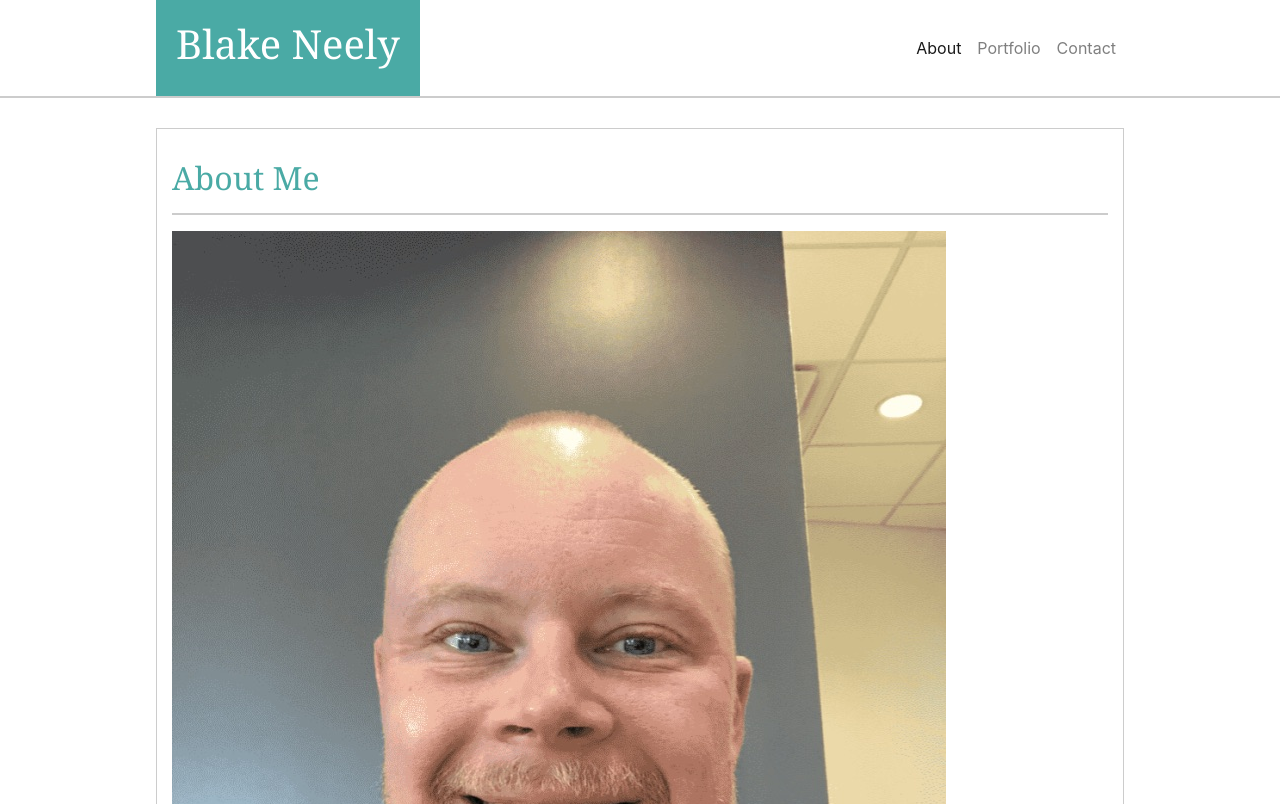
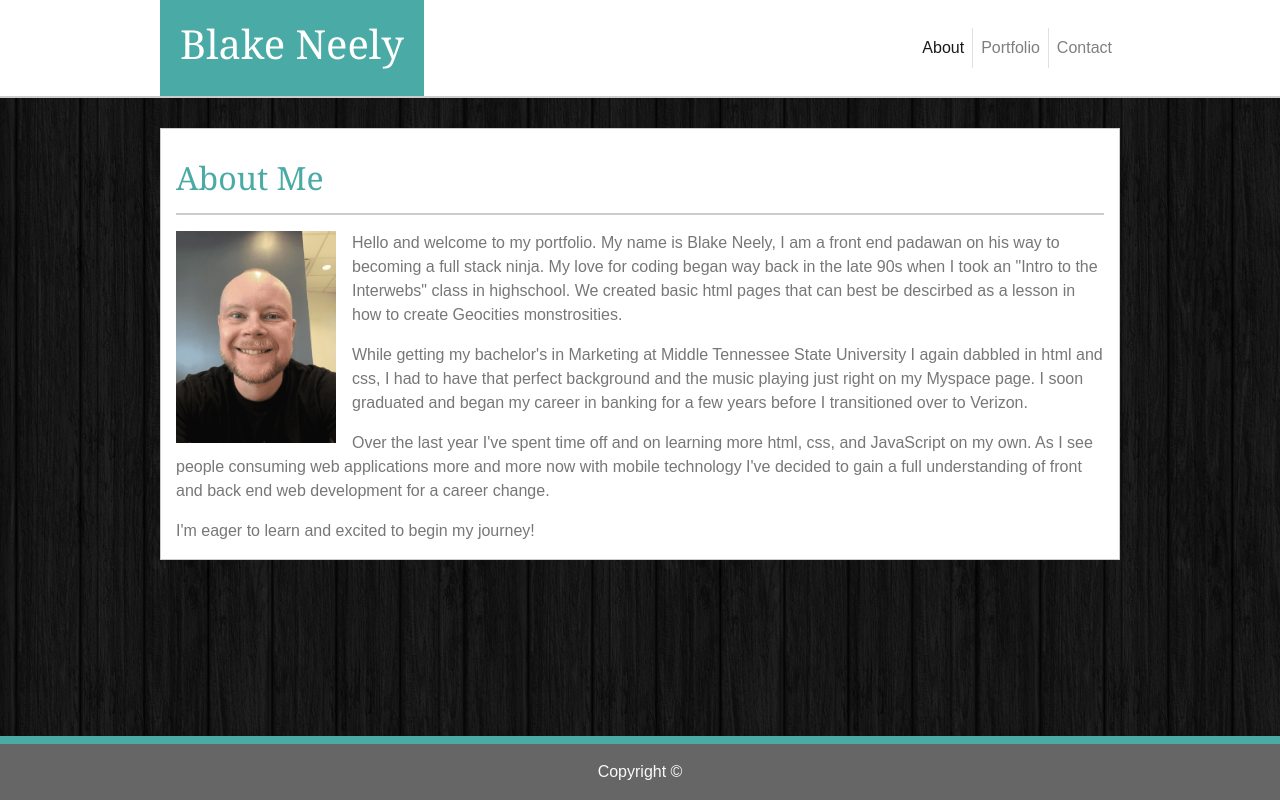
Before and after one commit to blakeneely/bootstrap-portfolio, a plain HTML site: page index.html in a window 1280 px wide. Shown: the top 804 px of the page. Drawn offline with nearby package versions, Linux system fonts and the light colour scheme; files that its build step writes are made by us from their sources.

Commit message:
finished index.html and general styles for css

```diff
--- a/assets/css/style.css
+++ b/assets/css/style.css
@@ -1,4 +1,12 @@
 /* General Styling */
+
+body {
+    background: url("../images/dark_wood.png");
+    font-family: 'Arial', 'Helvetica Neue', Helvetica, sans-serif;
+    color: #777777;
+    min-height: 100vh;
+}
+
 h1, h2, h3 {
     font-family: 'Georgia', Times, Times New Roman, serif;
 }
@@ -11,9 +19,15 @@ hr {
     border: 1px solid #cccccc;
 }
 
+.nav-item:hover {
+    background-color: #4aaaa5;
+}
+
 /* Navbar */
 .navbar-outer-container {
+    background: #ffffff;
     border-bottom: 2px solid #cccccc;
+    padding: 0;
 }
 
 .navbar-inner-container {
@@ -39,12 +53,19 @@ hr {
 .main-container {
     margin-top: 30px;
     padding-top: 30px;
+    background: #ffffff;
     border: 1px solid #cccccc;
+}
+
+.me-img {
+    max-width: 160px;
+    height: auto;
+    margin: 0 1em 0 0;
 }
 
 /* Media Queries */
 @media (min-width: 1200px) {
     .container {
-        max-width: 968px;
+        max-width: 960px;
     }
 }
--- a/index.html
+++ b/index.html
@@ -5,10 +5,10 @@
     <meta name="viewport" content="width=device-width, initial-scale=1.0">
     <meta http-equiv="X-UA-Compatible" content="ie=edge">
     <title>Bootstrap Portfolio</title>
-    <link rel="stylesheet" href="styles/bootstrap.min.css">
-    <link rel="stylesheet" href="styles/style.css">
+    <link rel="stylesheet" href="assets/css/bootstrap.min.css">
+    <link rel="stylesheet" href="assets/css/style.css">
 </head>
-<body>
+<body class="d-flex flex-column">
     <!-- Navbar -->
     <div class="container-fluid navbar-outer-container">
         <div class="container navbar-inner-container">
@@ -20,10 +20,10 @@
                 <div class="collapse navbar-collapse" id="navbarNav">
                   <ul class="navbar-nav nav justify-content-lg-end w-100 d-lg-flex">
                     <li class="nav-item active">
-                      <a class="nav-link" href="#">About <span class="sr-only">(current)</span></a>
+                      <a class="nav-link border-right" href="index.html">About <span class="sr-only">(current)</span></a>
                     </li>
                     <li class="nav-item">
-                      <a class="nav-link" href="#">Portfolio</a>
+                      <a class="nav-link border-right" href="#">Portfolio</a>
                     </li>
                     <li class="nav-item">
                       <a class="nav-link" href="#">Contact</a>
@@ -34,31 +34,28 @@
               </nav>
         </div>
     </div>
-
+    <!-- Main content -->
+    <div class="container-fluid flex-grow-1">
         <div class="container main-container">
             <h2>About Me</h2>
             <hr>
-        <img src="assets/images/me.jpg" alt="Picture of Blake Neely" class="me-img">
+            <img src="assets/images/me.jpg" alt="Picture of Blake Neely" class="me-img float-left">
             <div class="about-text">
-
                 <p>Hello and welcome to my portfolio. My name is Blake Neely, I am a front end padawan on his way to becoming a full stack ninja. My love for coding began way back in the late 90s when I took an "Intro to the Interwebs" class in highschool. We created basic html pages that can best be descirbed as a lesson in how to create Geocities monstrosities.</p>
-
-
                 <p>While getting my bachelor's in Marketing at Middle Tennessee State University I again dabbled in html and css, I had to have that perfect background and the music playing just right on my Myspace page. I soon graduated and began my career in banking for a few years before I transitioned over to Verizon.</p>
-
-
-            <p>Over the last year I've spent time off and on learning more html, css, and JavaScript on my own. As I see people consuming web applications more and more now with mobile technology I've decided to gain a full understanding of front and back end web development for a career change.
-            </p>
-
-
+                <p>Over the last year I've spent time off and on learning more html, css, and JavaScript on my own. As I see people consuming web applications more and more now with mobile technology I've decided to gain a full understanding of front and back end web development for a career change.</p>
                 <p>I'm eager to learn and excited to begin my journey!</p>
             </div>
         </div>
-
+    </div>
+    <!-- Footer -->
+    <footer class="footer mt-4 p-3 text-center" style="background-color: #666666; border-top: 8px solid #4aaaa5;">
+        <span class="text-light">Copyright &copy</span>
+    </footer>
 
 
     <script src="https://code.jquery.com/jquery-3.3.1.slim.min.js" integrity="sha384-q8i/X+965DzO0rT7abK41JStQIAqVgRVzpbzo5smXKp4YfRvH+8abtTE1Pi6jizo" crossorigin="anonymous"></script>
     <script src="https://cdnjs.cloudflare.com/ajax/libs/popper.js/1.14.7/umd/popper.min.js" integrity="sha384-UO2eT0CpHqdSJQ6hJty5KVphtPhzWj9WO1clHTMGa3JDZwrnQq4sF86dIHNDz0W1" crossorigin="anonymous"></script>
-    <script src="js/bootstrap.min.js"></script>
+    <script src="assets/js/bootstrap.min.js"></script>
 </body>
 </html>
```
Lines whose indentation alone changed are shown as unchanged.
